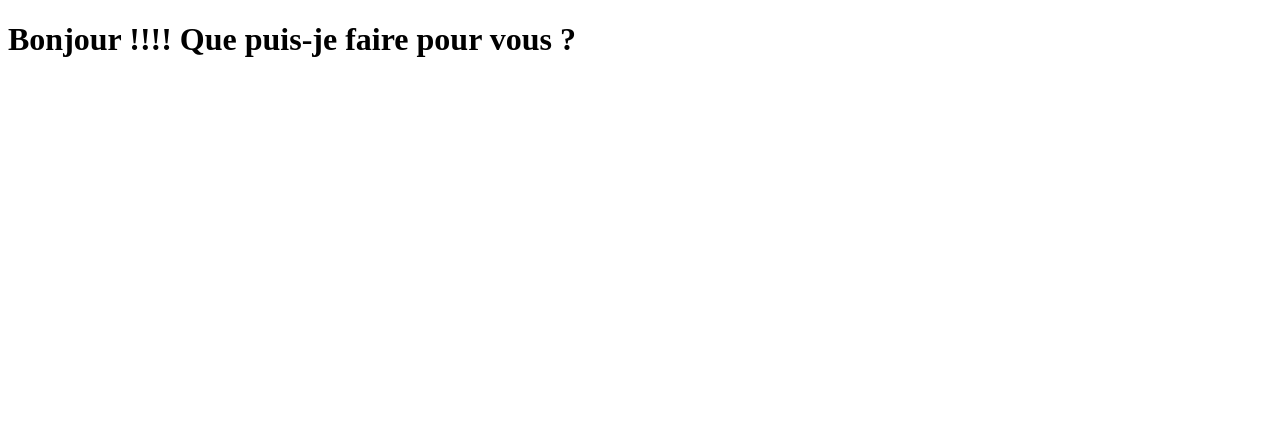
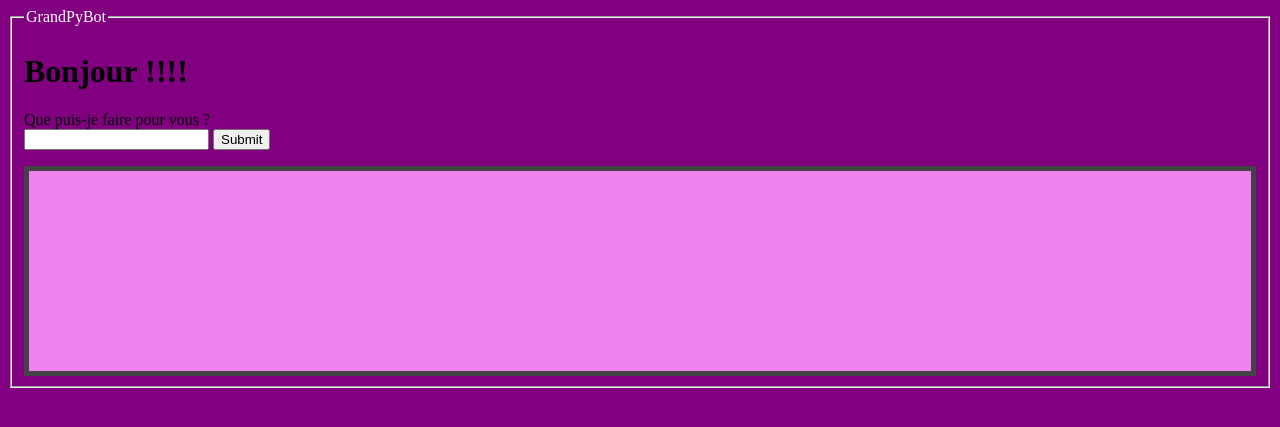
Before and after one commit to StephenAOGOLO/P7_Creez_grandpy_bot, a Flask app: page /home in a window 1280 px wide. Shown: the top 427 px of the page. Run offline with Flask 2, Linux system fonts and the light colour scheme.

Commit message:
10th - on branch 1.0_dev - Customizing hmtl5 with css3  (minimum SKIN is on)

```diff
--- a/GrandPyBot/controller.py
+++ b/GrandPyBot/controller.py
@@ -1,5 +1,6 @@
-from flask import Flask, render_template
+from flask import Flask, render_template, url_for
 from flask_sqlalchemy import SQLAlchemy
+from GrandPyBot.simulation.mocks import Sentence
 
 controller = Flask(__name__)
 controller.config["SQLALCHEMY_DATABASE_URI"] = "sqlite:///database/p7.db"
--- /dev/null
+++ b/GrandPyBot/static/css/custom.css
@@ -0,0 +1,20 @@
+body
+{
+    background-color: purple;
+}
+.GPB
+{
+    color: white
+}
+.response
+{
+    background-color: rgb(238, 130, 238);
+	display: flex;
+	flex-direction: row;
+	flex-wrap: wrap;
+	justify-content : space-around;
+	align-items: center;
+	border: 2px solid #444;
+	height: 200px;
+	border: 5px solid #444;
+}
--- a/GrandPyBot/templates/interface/home.html
+++ b/GrandPyBot/templates/interface/home.html
@@ -3,11 +3,23 @@
 <head>
     <meta charset="UTF-8">
     <title>GrandPyBot</title>
+    <link rel="stylesheet" type="text/css" href="{{ url_for('static', filename='css/custom.css')}}">
 </head>
 <body>
-    <h1>
-        Bonjour !!!! Que puis-je faire pour vous ?
-    </h1>
+    <fieldset>
+        <legend class="GPB">GrandPyBot</legend>
+        <h1>
+            Bonjour !!!!
+        </h1>
+        <p>
+            <label class="your_text" for="recherche">Que puis-je faire pour vous ?</label><br />
+            <input type="search" id ="recherche"/>
+            <input type="submit" />
+        </p>
+        <div class="response">
+
+        </div>
+    </fieldset>
 
 </body>
 </html>
```
Also changed, not shown: GrandPyBot/simulation/mocks.py (added, +16 -0 lines), 1 other file.
